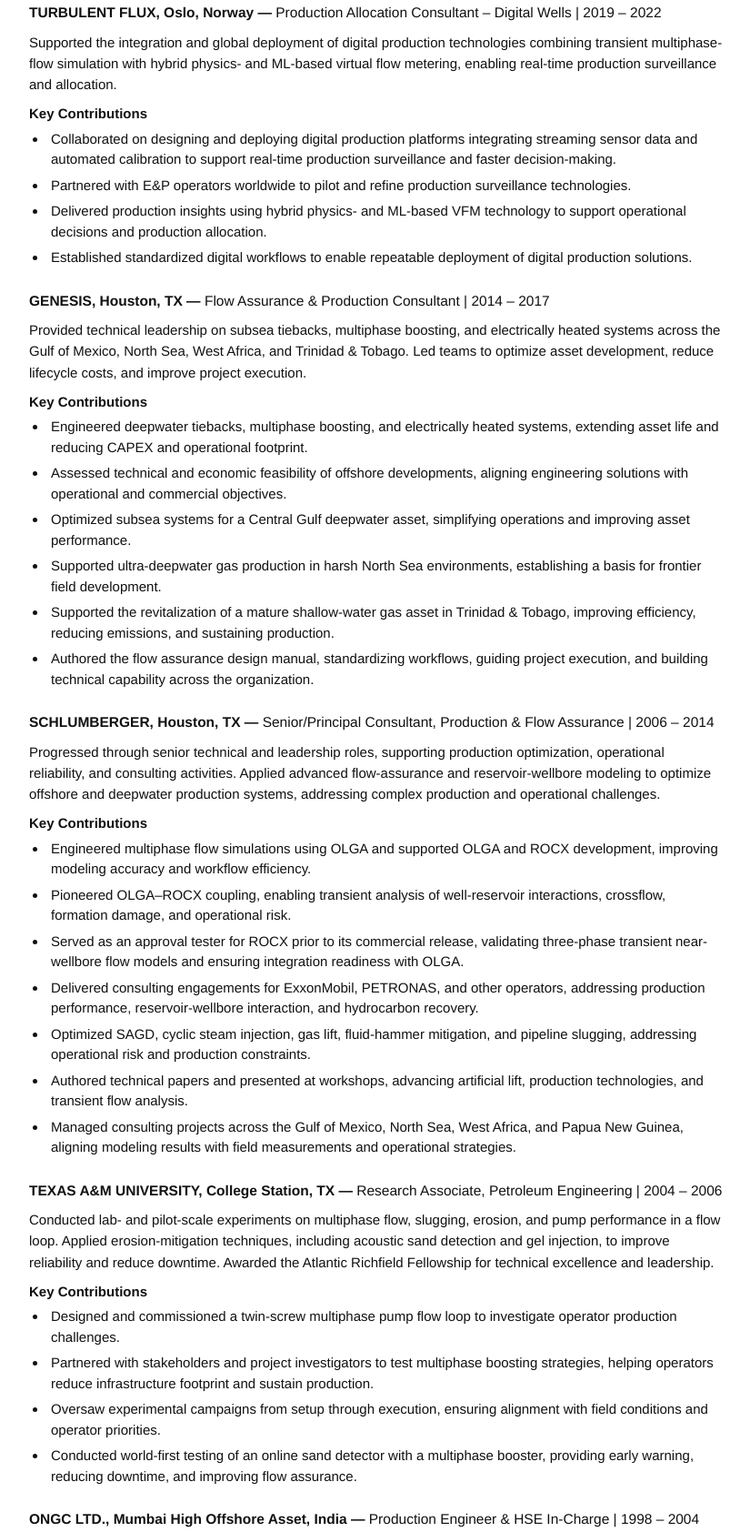
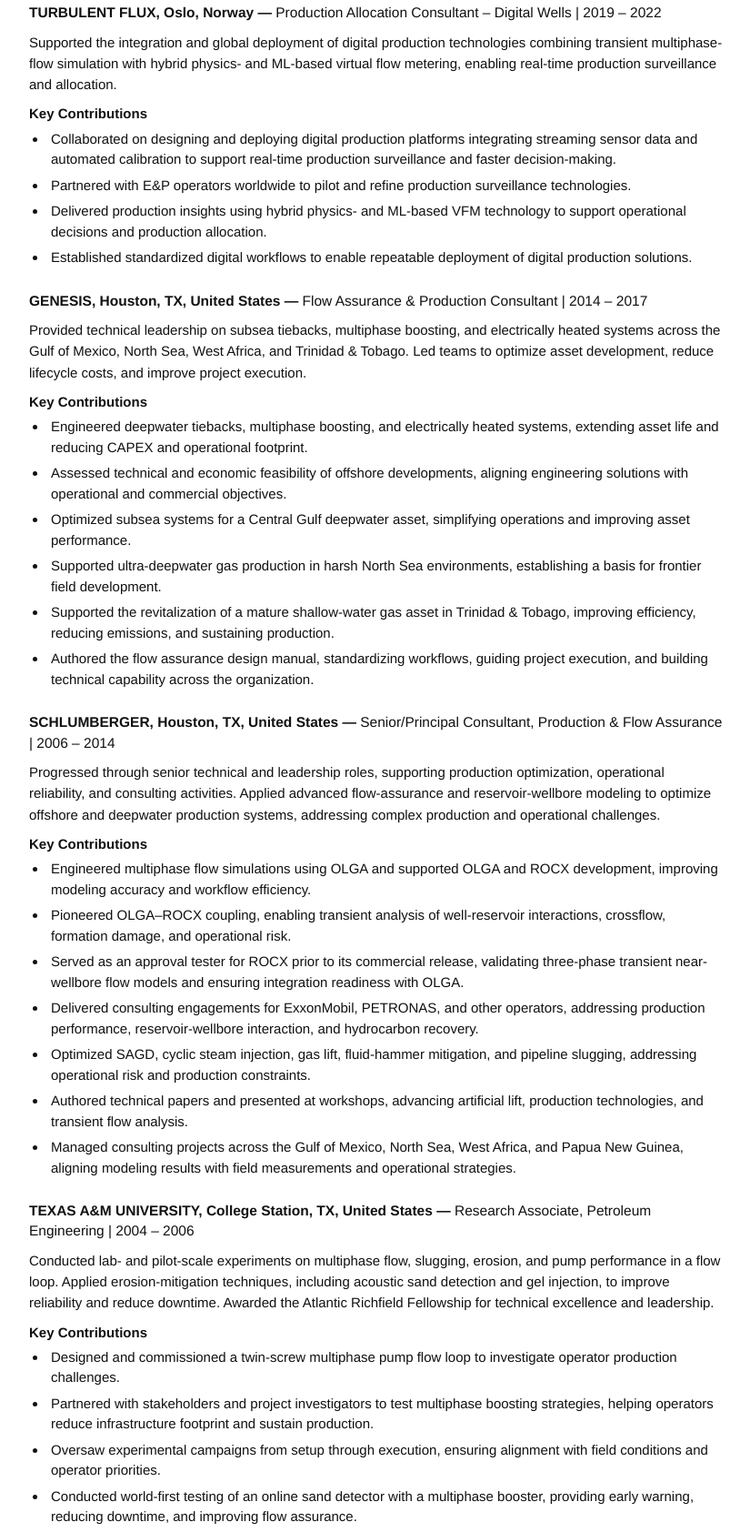
Before and after one commit to HemantNikhar/CV, a plain HTML site: page index.html in a window 1280 px wide. Shown: the part 1258-2942 px from the top of the page at 91% size, without its empty margins (226-1051 px from the left). Drawn offline with Linux system fonts and the light colour scheme.

Commit message:
Update index.html

```diff
--- a/index.html
+++ b/index.html
@@ -107,7 +107,7 @@
 
     <article class="role">
         <h3 class="role-heading">
-            <span class="company">GENESIS, Houston, TX</span> —
+            <span class="company">GENESIS, Houston, TX, United States</span> —
             <span class="position">Flow Assurance &amp; Production Consultant | 2014 – 2017</span>
         </h3>
 
@@ -129,7 +129,7 @@
 
     <article class="role">
         <h3 class="role-heading">
-            <span class="company">SCHLUMBERGER, Houston, TX</span> —
+            <span class="company">SCHLUMBERGER, Houston, TX, United States</span> —
             <span class="position">Senior/Principal Consultant, Production &amp; Flow Assurance | 2006 – 2014</span>
         </h3>
 
@@ -152,7 +152,7 @@
 
     <article class="role">
         <h3 class="role-heading">
-            <span class="company">TEXAS A&amp;M UNIVERSITY, College Station, TX</span> —
+            <span class="company">TEXAS A&amp;M UNIVERSITY, College Station, TX, United States</span> —
             <span class="position">Research Associate, Petroleum Engineering | 2004 – 2006</span>
         </h3>
 
@@ -199,7 +199,7 @@
     <h2 class="section-title">EDUCATION</h2>
 
     <p class="education-item">
-        <span class="school">Texas A&amp;M University, College Station, TX</span> —
+        <span class="school">Texas A&amp;M University, College Station, TX, United States</span> —
         Master of Science (M.S.), Petroleum Engineering
     </p>
 
@@ -209,7 +209,7 @@
     </p>
 
     <p class="education-item">
-        <span class="school">Harvard Business School, Boston, MA</span> —
+        <span class="school">Harvard Business School, Boston, MA, United States</span> —
         Executive Education: Global Business, Alternative Investments, Finance, Sustainable Business Strategy
     </p>
 </section>
```
